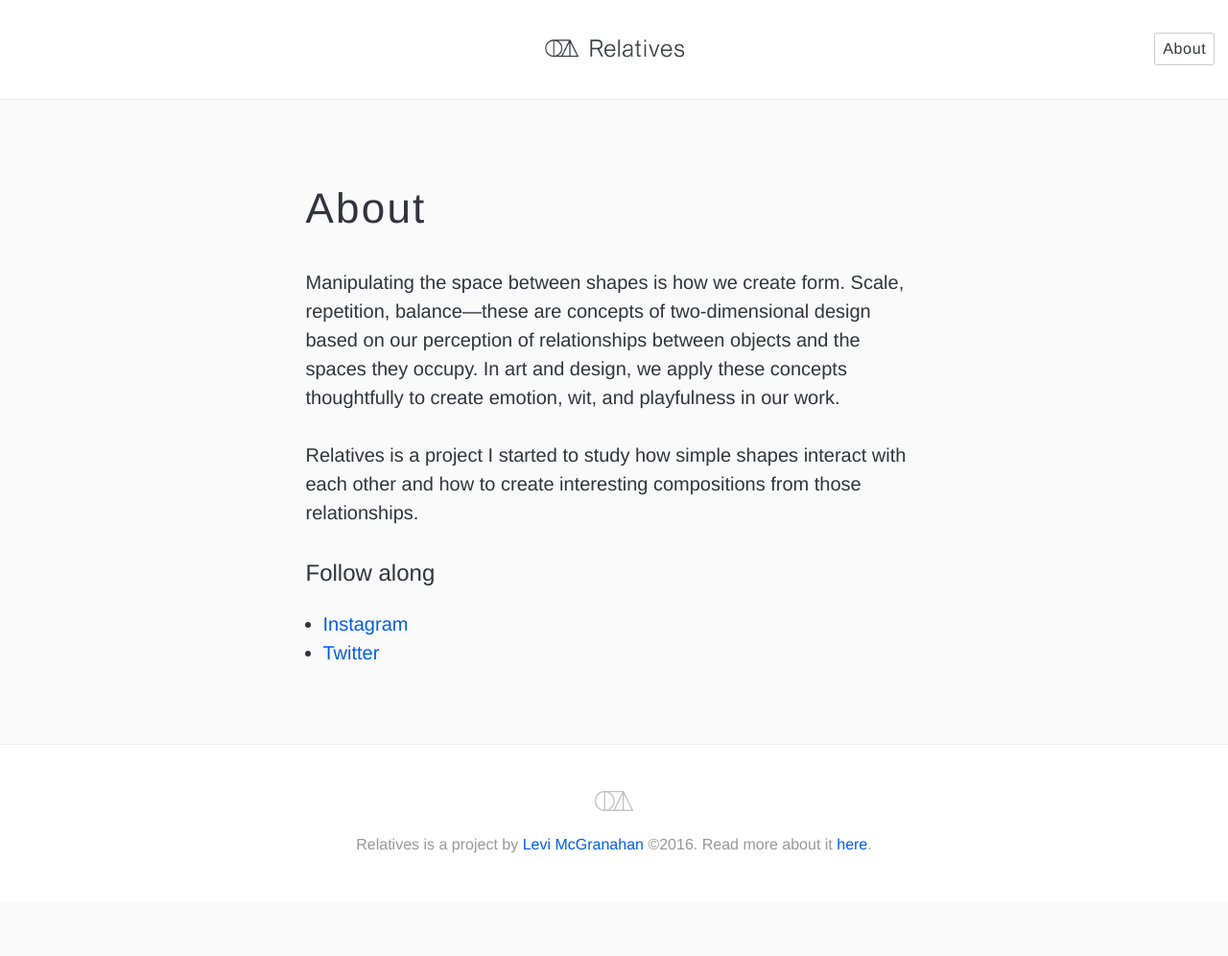
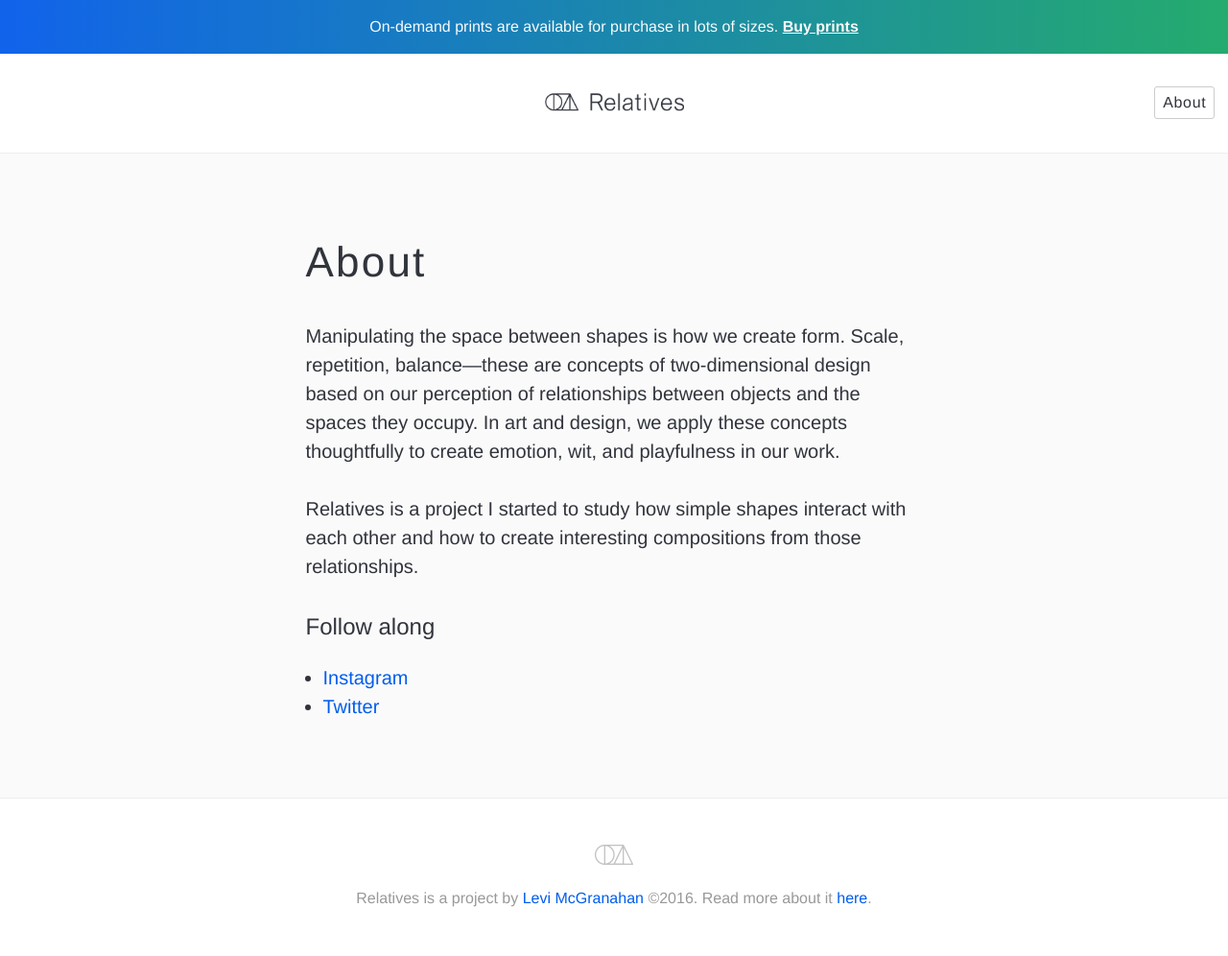
Before and after one commit to levimcg/relatives, a Jekyll site: the page built from about/index.md, in a window 1280 px wide. Shown: the whole page at 96% size. Built offline with Jekyll 4.4.1, drawn with Linux system fonts in a browser that asks for light colours; nearby versions of some CDN libraries; before the commit the page ends 940 px from its top, so only the background shows below that.

Commit message:
Adds a new callout banner for print purchasing

```diff
--- /dev/null
+++ b/_includes/banner.html
@@ -0,0 +1,4 @@
+<aside class="banner">
+    <p class="banner__message">On-demand prints are available for purchase in lots of sizes. <a href="https://society6.com/levimcg/collection/relatives" target="_blank">Buy prints</a></p>
+    <!-- <a href="#" class="banner__dismiss"><strong>-</strong> Hide</a> -->
+</aside>
--- a/_layouts/default.html
+++ b/_layouts/default.html
@@ -1,5 +1,6 @@
 {% include html-head.html %}
 <body>
+    {% include banner.html %}
     {% include header.html %}
         {{ content }}
     {% include footer.html %}
--- /dev/null
+++ b/_sass/_banner.scss
@@ -0,0 +1,36 @@
+/*----------------------------------------------------------
+    Banner
+
+    _banner.scss
+----------------------------------------------------------*/
+
+.banner {
+    padding: 1em;
+    // background-color: $color-link;
+    background: -webkit-gradient(linear, left top, right top, from(#1163eb), to(#25ab6e));
+    text-align: center;
+    position: relative;
+}
+
+.banner__message {
+    color: #fafafa;
+    margin: 0;
+
+    a {
+        color: #fafafa;
+        font-weight: 700;
+        text-decoration: underline;
+    }
+}
+
+.banner__dismiss {
+    color: #fafafa;
+    position: absolute;
+    top: 1em;
+    right: 1em;
+    font-weight: 300;
+
+    strong {
+        margin-right: .25em;
+    }
+}
--- a/css/style.scss
+++ b/css/style.scss
@@ -8,3 +8,4 @@
 @import "global/header";
 @import "global/footer";
 @import "global/shamefile";
+@import "banner";
```
